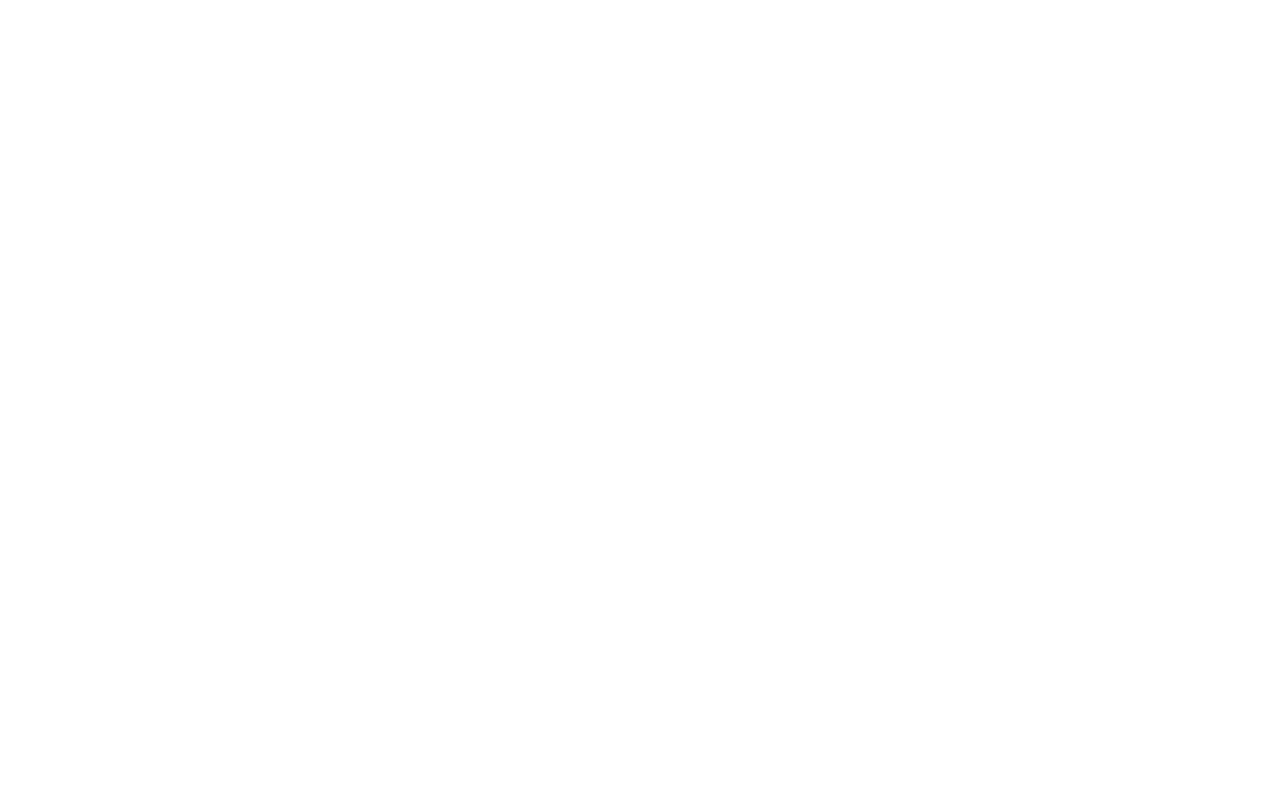
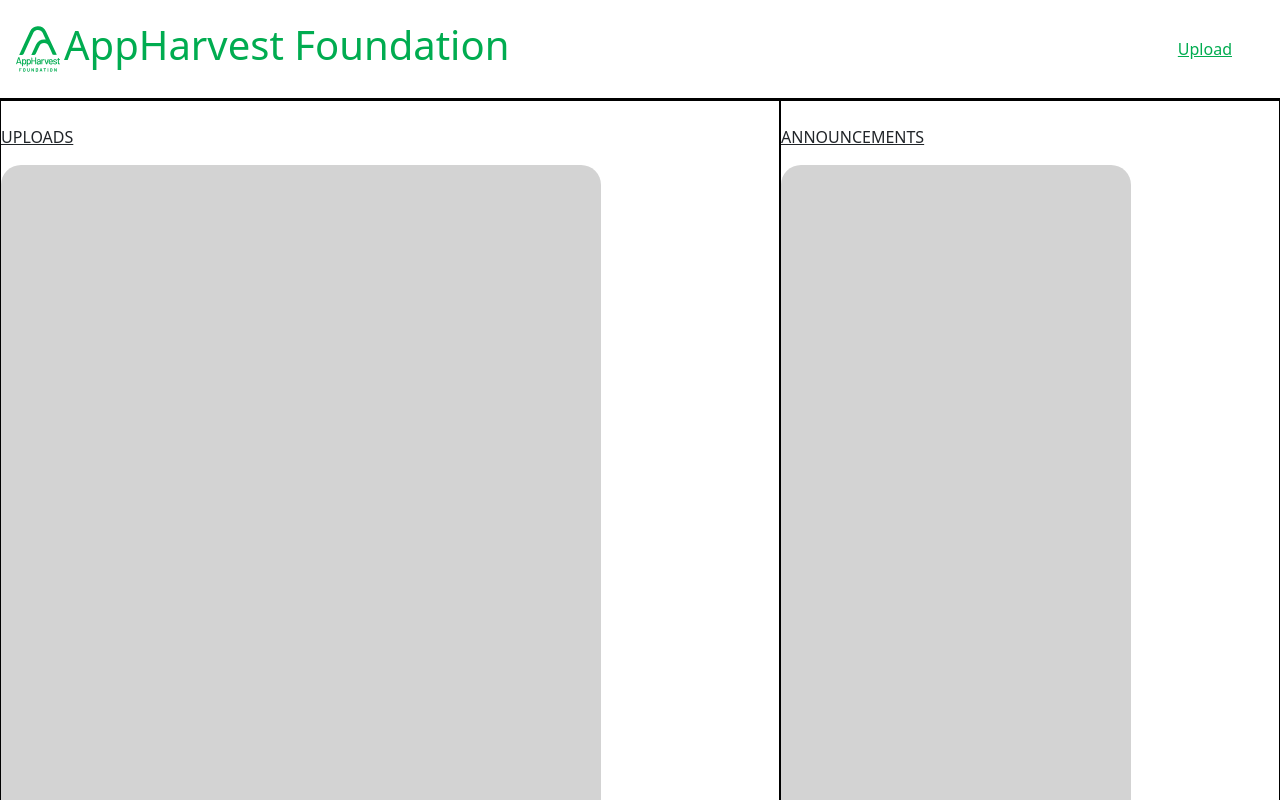
Before and after one commit to App-Harvest-UofL/App-Harvest-UI, a React (Create React App) app: page /mainPage in a window 1280 px wide. Before the commit this address had no page. Shown: the top 800 px of the page. Built offline with nearby package versions, Linux system fonts and the light colour scheme.

Commit message:
main page addition

```diff
--- a/src/App.js
+++ b/src/App.js
@@ -7,6 +7,8 @@
 import ContentPage from './Pages/contentPage';
 import RegisterPage from './Pages/register';
 import ForgotPasswordPage from './Pages/forgotPassword';
+import MainPage from './Pages/mainPage';
+
 function App() {
   return (
     <Router>
@@ -15,6 +17,7 @@
         <Route path='/contentPage' element={<ContentPage />} />
         <Route path='/registerPage' element={<RegisterPage />} />
         <Route path='/forgotPasswordPage' element={<ForgotPasswordPage />} />
+        <Route path='/mainPage' element={<MainPage />} />
       </Routes>
     </Router>
   );
--- a/src/Pages/login.js
+++ b/src/Pages/login.js
@@ -81,7 +81,7 @@
                 <h1>Welcome Back!</h1>
               </div>
               <form onSubmit={handleSubmit}>
-                <div className='d-flex justify-content-center'>
+                <div className='d-flex justify-content-center email-input-container'>
                   <input
                     className='input-style input-style-email mt-2 mb-2'
                     type='email'
@@ -102,7 +102,7 @@
                     required
                   ></input>
                 </div>
-                <div className='d-flex w-100 justify-content-center'>
+                <div className='d-flex w-100 justify-content-center forgot-password-container'>
                   <p>
                     Forgot password?{' '}
                     <Link
--- /dev/null
+++ b/src/Pages/mainPage.js
@@ -0,0 +1,47 @@
+/** @format */
+import '../Styling/mainPage.css';
+import React from 'react';
+import { Link } from 'react-router-dom';
+
+const MainPage = () => {
+  return (
+    <div>
+      <div className='d-flex flex-row navbar-styling align-items-center w-100 ps-3'>
+        <div className='d-flex align-items-center'>
+          <img
+            className='AppHarvest-logo-style pe-1'
+            src='AppHarvest-logo.svg'
+            alt='AppHarvest logo in black'
+          ></img>
+        </div>
+        <div className='title-styling pt-3 pb-3 align-items-center'>
+          <h1>AppHarvest Foundation</h1>
+        </div>
+        <div className='link-styling'>
+          <Link className='link-color'>Upload</Link>
+        </div>
+      </div>
+      <div className='d-flex flex-row nav-div'>
+        <div className='pt-4 pb-3 w-100 uploads-div-styling'>
+          <div className=''>
+            <p>
+              <u>UPLOADS</u>
+            </p>
+          </div>
+          <div className='uploads-rectangle'></div>
+        </div>
+
+        <div className='pt-4 pb-3 d-flex w-100 max-width-500px announcements-div-styling justify-content-center flex-column'>
+          <div>
+            <p>
+              <u>ANNOUNCEMENTS</u>
+            </p>
+          </div>
+          <div className='announcements-rectangle'></div>
+        </div>
+      </div>
+    </div>
+  );
+};
+
+export default MainPage;
--- a/src/Styling/login.css
+++ b/src/Styling/login.css
@@ -35,9 +35,13 @@
 }
 .input-style {
   border: 0;
-  padding-left: 1rem;
+  padding-left: 0.5rem;
   width: 27.5rem;
   border-bottom: 2px solid #000;
+}
+.email-input-container {
+  padding-bottom: 1.5rem;
+  padding-top: 2rem;
 }
 .input-style-email {
   background-image: url('C:\Users\colli\appharvest-ui\public\envelope-solid(1).svg');
@@ -51,10 +55,18 @@
   background-position: right center;
   background-size: 1rem;
 }
+.forgot-password-container {
+  padding-bottom: 1.5rem;
+}
 .right-arrow-style {
   height: 2rem;
   width: 2rem;
 }
+
+input:focus {
+  outline: none;
+}
+
 .login-button-style {
   background-color: #fff;
   border-radius: 3.125rem;
--- /dev/null
+++ b/src/Styling/mainPage.css
@@ -0,0 +1,67 @@
+/** @format */
+.nav-div {
+  margin-top: 100px;
+}
+
+.background-color-left {
+  background-color: #000;
+}
+
+.background-color-right {
+  background-color: #a7a3a3;
+}
+
+html,
+body {
+  height: 100%;
+  width: 100%;
+  margin: 0;
+  padding: 0;
+}
+.navbar-styling {
+  background-color: #fff;
+  position: fixed;
+  top: 0;
+  width: 100%;
+  height: 100px;
+  border-bottom: #000 2px solid;
+}
+.AppHarvest-logo-style {
+  height: 3rem;
+  width: 3rem;
+  color: #00ac50;
+}
+.title-styling {
+  color: #00ac50;
+  font-size: 0.5rem;
+}
+.max-width-500px {
+  max-width: 500px;
+}
+
+.link-styling {
+  position: fixed;
+  right: 0;
+  padding-right: 3rem;
+}
+.link-color {
+  color: #00ac50;
+}
+.uploads-div-styling {
+  border: #000 1px solid;
+}
+.announcements-div-styling {
+  border: #000 1px solid;
+}
+.uploads-rectangle {
+  width: 600px;
+  height: 1000px;
+  background-color: #d3d3d3;
+  border-radius: 20px;
+}
+.announcements-rectangle {
+  width: 350px;
+  height: 1000px;
+  background-color: #d3d3d3;
+  border-radius: 20px;
+}
```
Also changed, not shown: public/AppHarvest-logo-green.svg (added), public/AppHarvest-logo.svg.
